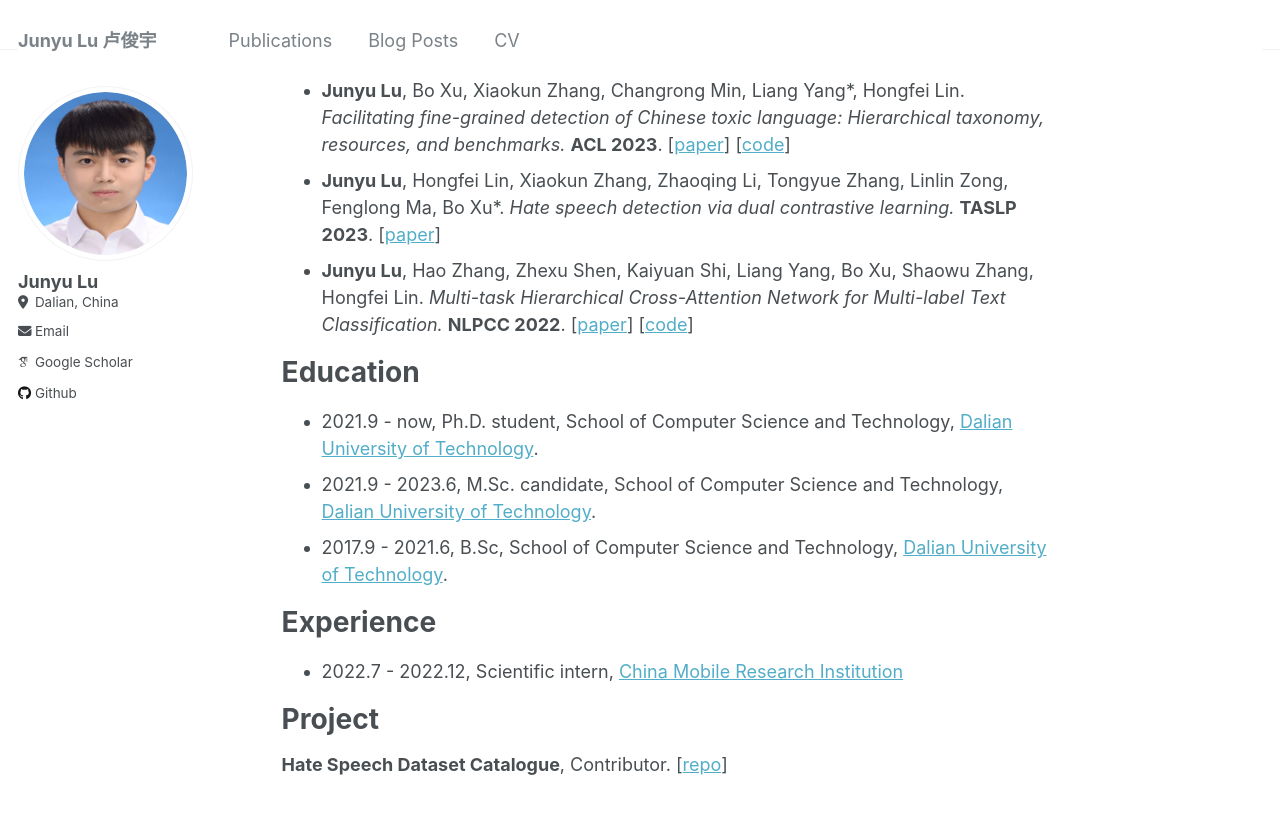
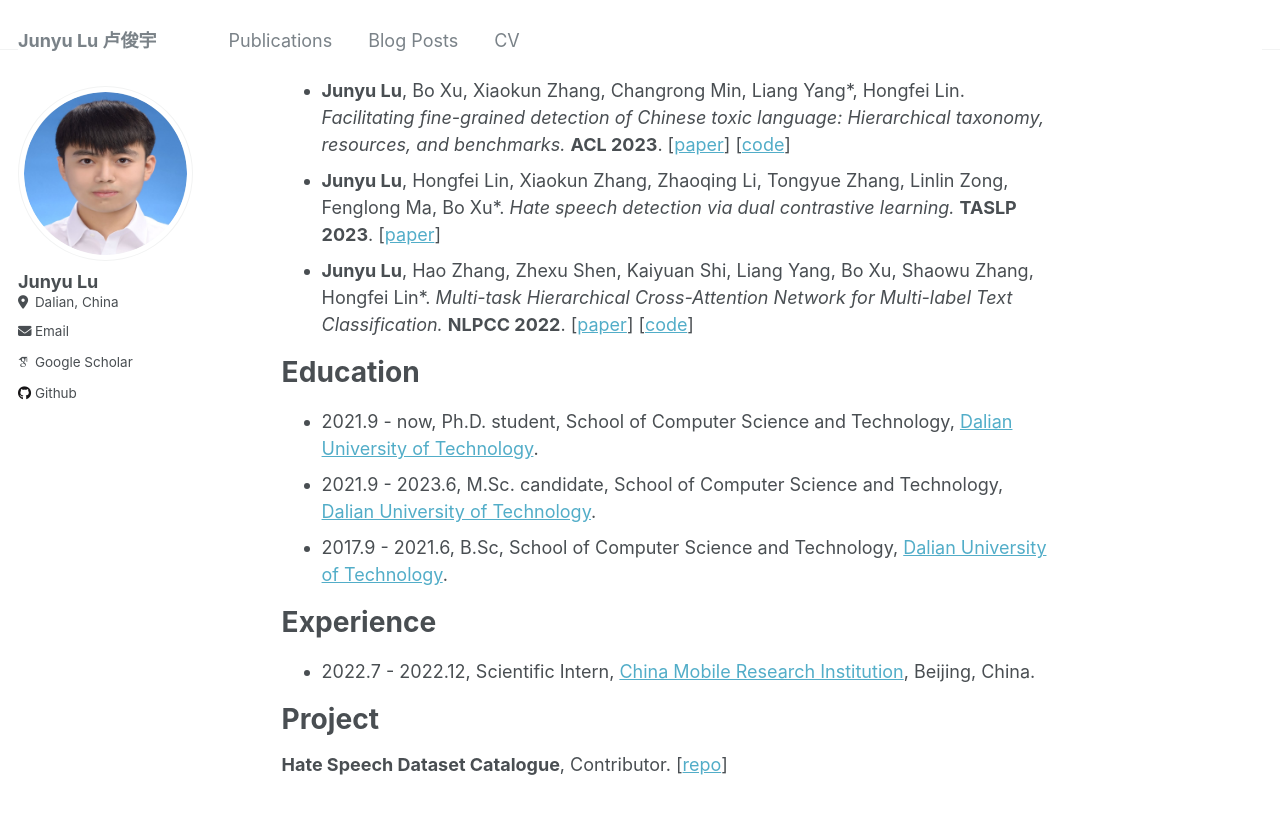
Before and after one commit to DUT-lujunyu/new_lujunyu.github.io, a Jekyll site: the page built from _pages/about.md, in a window 1280 px wide and 900 px high, scrolled down 234 px. Shown: the top 814 px of the window. Built offline with Jekyll 4.4.1, drawn with Linux system fonts in a browser that asks for light colours; some web fonts are replaced.

Commit message:
Update about.md

```diff
--- a/_pages/about.md
+++ b/_pages/about.md
@@ -14,7 +14,7 @@ Main Publications
 ======
 - **Junyu Lu**, Bo Xu, Xiaokun Zhang, Changrong Min, Liang Yang*, Hongfei Lin. _Facilitating fine-grained detection of Chinese toxic language: Hierarchical taxonomy, resources, and benchmarks._ **ACL 2023**. [[paper](https://aclanthology.org/2023.acl-long.898.pdf)] [[code](https://github.com/DUT-lujunyu/ToxiCN)]
 - **Junyu Lu**, Hongfei Lin, Xiaokun Zhang, Zhaoqing Li, Tongyue Zhang, Linlin Zong, Fenglong Ma, Bo Xu*. _Hate speech detection via dual contrastive learning._ **TASLP 2023**. [[paper](https://ieeexplore.ieee.org/abstract/document/10180106)]
-- **Junyu Lu**, Hao Zhang, Zhexu Shen, Kaiyuan Shi, Liang Yang, Bo Xu, Shaowu Zhang, Hongfei Lin. _Multi-task Hierarchical Cross-Attention Network for Multi-label Text Classification._ **NLPCC 2022**. [[paper](https://link.springer.com/chapter/10.1007/978-3-031-17189-5_13)] [[code](https://github.com/DUT-lujunyu/MHCAN)]
+- **Junyu Lu**, Hao Zhang, Zhexu Shen, Kaiyuan Shi, Liang Yang, Bo Xu, Shaowu Zhang, Hongfei Lin*. _Multi-task Hierarchical Cross-Attention Network for Multi-label Text Classification._ **NLPCC 2022**. [[paper](https://link.springer.com/chapter/10.1007/978-3-031-17189-5_13)] [[code](https://github.com/DUT-lujunyu/MHCAN)]
 
 
 Education
@@ -26,7 +26,7 @@ Education
 
 Experience
 ======
-- 2022.7 - 2022.12, Scientific intern, [China Mobile Research Institution](http://cmri.chinamobile.com/)
+- 2022.7 - 2022.12, Scientific Intern, [China Mobile Research Institution](http://cmri.chinamobile.com/), Beijing, China.
 
 
 Project
```
